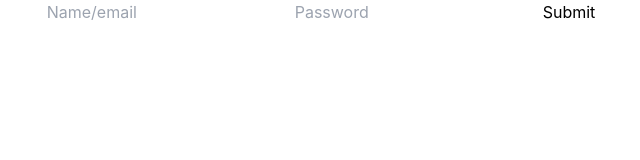
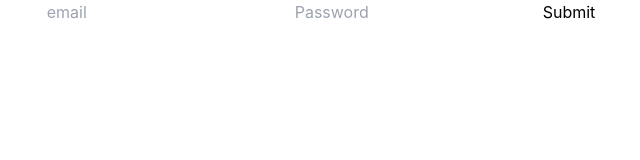
Before and after one commit to Strzegomiak/Job-app, a React (Create React App) app in the folder job-app/: page /login in a window 1280 px wide. Shown: the top 160 px of the page, without its empty margins (319-959 px from the left). Built offline with nearby package versions, Linux system fonts and the light colour scheme.

Commit message:
29.01 po spotkaniu

```diff
--- a/job-app/src/Pages/Login.tsx
+++ b/job-app/src/Pages/Login.tsx
@@ -1,9 +1,83 @@
+import axios from "axios";
+import { SubmitHandler, useForm } from "react-hook-form";
+import useSign from "../hooks/useSign";
+
+type Inputs = {
+  email: string;
+  password: string;
+};
+
 const Login = () => {
+  const { errorMessage, registerUser } = useSign();
+
+  const {
+    register,
+    handleSubmit,
+    reset,
+    formState: { errors },
+  } = useForm<Inputs>();
+
+  const onSubmit: SubmitHandler<Inputs> = (data) => {
+    console.log(data);
+    registerUser(
+      data.email,
+      data.password,
+      "https://identitytoolkit.googleapis.com/v1/accounts:signInWithPassword?key=AIzaSyDBSpAs6VPkYnzvNlrsemvJuRStbtbjNY8"
+    );
+  };
+
+  // const loginUser = async (email: string, password: string) => {
+  //   try {
+  //     const res = await axios.post(
+  //       "https://identitytoolkit.googleapis.com/v1/accounts:signInWithPassword?key=AIzaSyDBSpAs6VPkYnzvNlrsemvJuRStbtbjNY8",
+  //       {
+  //         email,
+  //         password,
+  //       }
+  //     );
+  //     console.log(res);
+  //   } catch (ex: any) {
+  //     console.log(ex);
+  //   }
+  // };
+
+  const RegisterOptions = {
+    email: {
+      required: "email is required",
+      minLength: {
+        value: 3,
+        message: "email must have at least 3 charactes ",
+      },
+    },
+    password: {
+      required: "password is required",
+      minLength: {
+        value: 6,
+        message: "password must have at least 6 charactes ",
+      },
+    },
+  };
+
   return (
     <div>
-      <input type="text" placeholder="Name/email" />
-      <input type="text" placeholder="Password" />
-      <button type="submit">Submit</button>
+      <form onSubmit={handleSubmit(onSubmit)}>
+        <input
+          type="text"
+          placeholder="email"
+          {...register("email", RegisterOptions.email)}
+        />
+        <input
+          type="text"
+          placeholder="Password"
+          {...register("password", RegisterOptions.password)}
+        />
+        <button type="submit">Submit</button>
+        {errorMessage === "INVALID_EMAIL" ? <h2>bad email</h2> : null}
+        {errorMessage === "INVALID_PASSWORD" ? <h2>bad password</h2> : null}
+        {errorMessage === "INVALID_LOGIN_CREDENTIALS" ? (
+          <h2>xxxxxxxxxxxxxxx</h2>
+        ) : null}
+      </form>
     </div>
   );
 };
--- a/job-app/src/Pages/Register.tsx
+++ b/job-app/src/Pages/Register.tsx
@@ -1,5 +1,8 @@
 import { Alert } from "@mui/material";
+import axios from "axios";
+import { useEffect, useState } from "react";
 import { SubmitHandler, useForm } from "react-hook-form";
+import useSign from "../hooks/useSign";
 
 type Inputs = {
   email: string;
@@ -8,6 +11,8 @@ type Inputs = {
 };
 
 const Register = () => {
+  const { errorMessage, registerUser } = useSign();
+
   const {
     register,
     handleSubmit,
@@ -15,7 +20,33 @@ const Register = () => {
     formState: { errors },
   } = useForm<Inputs>();
 
-  const onSubmit: SubmitHandler<Inputs> = (data) => console.log(data);
+  const onSubmit: SubmitHandler<Inputs> = (data) => {
+    console.log("test");
+    registerUser(
+      data.email,
+      data.password,
+      "https://identitytoolkit.googleapis.com/v1/accounts:signUp?key=AIzaSyDBSpAs6VPkYnzvNlrsemvJuRStbtbjNY8"
+    );
+    reset();
+  };
+  // const registerUser = async (email: string, password: string) => {
+  //   try {
+  //     const res = await axios.post(
+  //       "https://identitytoolkit.googleapis.com/v1/accounts:signUp?key=AIzaSyDBSpAs6VPkYnzvNlrsemvJuRStbtbjNY8",
+  //       {
+  //         email,
+  //         password,
+  //         returnSecureToken: true,
+  //       }
+  //     );
+  //     console.log(res);
+  //   } catch (ex: any) {
+  //     console.log(ex);
+
+  //     setErrorMessage(ex.response.data.message);
+  //   }
+  // };
+
   const RegisterOptions = {
     email: {
       required: "email is required",
@@ -34,8 +65,8 @@ const Register = () => {
     password: {
       required: "password is required",
       minLength: {
-        value: 5,
-        message: "password must have at least 5 charactes ", //pobawić się dodać w patterns (jedna litera dużza, znak spec itp)
+        value: 6,
+        message: "password must have at least 6 charactes ", //pobawić się dodać w patterns (jedna litera dużza, znak spec itp)
       },
     },
   };
@@ -66,6 +97,7 @@ const Register = () => {
           />
           {errors.password?.message ? <h2>{errors.password.message}</h2> : null}
           <button type="submit">Submit</button>
+          {errorMessage === "EMAIL_EXISTS" ? <h2>xxxxx</h2> : null}
         </div>
       </form>
     </div>
--- a/job-app/src/components/JobsPanel.tsx
+++ b/job-app/src/components/JobsPanel.tsx
@@ -1,11 +1,15 @@
 import OneJobPanel from "./OneJobPanel";
 import { IJobOffers } from "../types/types";
+import useFetch from "../hooks/useFetch";
 
 interface JobsPanelProps {
   copyOfJobOffers: IJobOffers[] | undefined;
 }
 
 const JobsPanel: React.FC<JobsPanelProps> = (props) => {
+  const { isError, isLoading } = useFetch();
+  if (isLoading) return <h2> Loading...</h2>;
+  if (isError) return <h2>problem with connection</h2>;
   return (
     <ul className="flex justify-center w-4/5 flex-auto gap-14 mt-10  flex-wrap">
       {props.copyOfJobOffers ? (
--- a/job-app/src/components/OneJobPanel.tsx
+++ b/job-app/src/components/OneJobPanel.tsx
@@ -22,7 +22,7 @@ const OneJobPanel: React.FC<OneJobPanelProps> = ({ singleJob }) => {
   const handleDeleteFav = () => {
     deleteFavorites(singleJob);
   };
-
+  console.log(isClickedFav);
   return (
     <div className="flex flex-col shadow-lg rounded-xl">
       <div className="flex flex-col w-64 h-96 p-5 rounded-xl border-b-2 border-gray-300 justify-between">
@@ -34,7 +34,7 @@ const OneJobPanel: React.FC<OneJobPanelProps> = ({ singleJob }) => {
           <div className="flex">
             <button
               className={`bg-white h-7 rounded-xl border-2 border-gray-300 font-bold w-24 hover:border-gray-500 ${
-                isClickedFav ? "bg-red-300" : ""
+                isClickedFav ? "bg-red-200" : ""
               } `}
               type="button"
               onClick={handleFavorites}
--- a/job-app/src/components/SortFilter.tsx
+++ b/job-app/src/components/SortFilter.tsx
@@ -46,7 +46,7 @@ const SortFilter: React.FC<SortFilterProps> = (props) => {
       <div className="flex justify-center  gap-8 pt-10 flex-wrap flex-col md:flex-row ">
         <button
           onClick={handleFav}
-          className={`bg-white h-7 rounded-xl border-2 border-gray-300 font-bold w-36 hover:border-gray-500 bg-red-300`}
+          className={`bg-white h-7 rounded-xl border-2 border-gray-300 font-bold w-36 hover:border-gray-500 bg-red-200`}
         >
           {favClicked ? "Hide Favorites" : "Show Favorites"}
         </button>
--- a/job-app/src/hooks/useFetch.tsx
+++ b/job-app/src/hooks/useFetch.tsx
@@ -30,7 +30,7 @@ const useFetch = () => {
     isLoading,
   } = useQuery<IJobOffers[]>("jobOffers", getOffers);
 
-  return { jobOffers };
+  return { jobOffers, isError, isLoading };
 };
 
 export default useFetch;
--- /dev/null
+++ b/job-app/src/hooks/useSign.tsx
@@ -0,0 +1,23 @@
+import axios from "axios";
+import { useState } from "react";
+
+const useSign = () => {
+  const [errorMessage, setErrorMessage] = useState("");
+
+  const registerUser = async (email: string, password: string, url: string) => {
+    try {
+      const res = await axios.post(url, {
+        email,
+        password,
+        returnSecureToken: true,
+      });
+      console.log(res);
+    } catch (ex: any) {
+      console.log(ex);
+      setErrorMessage(ex.response.data.error.message);
+    }
+  };
+  return { errorMessage, registerUser };
+};
+
+export default useSign;
```
